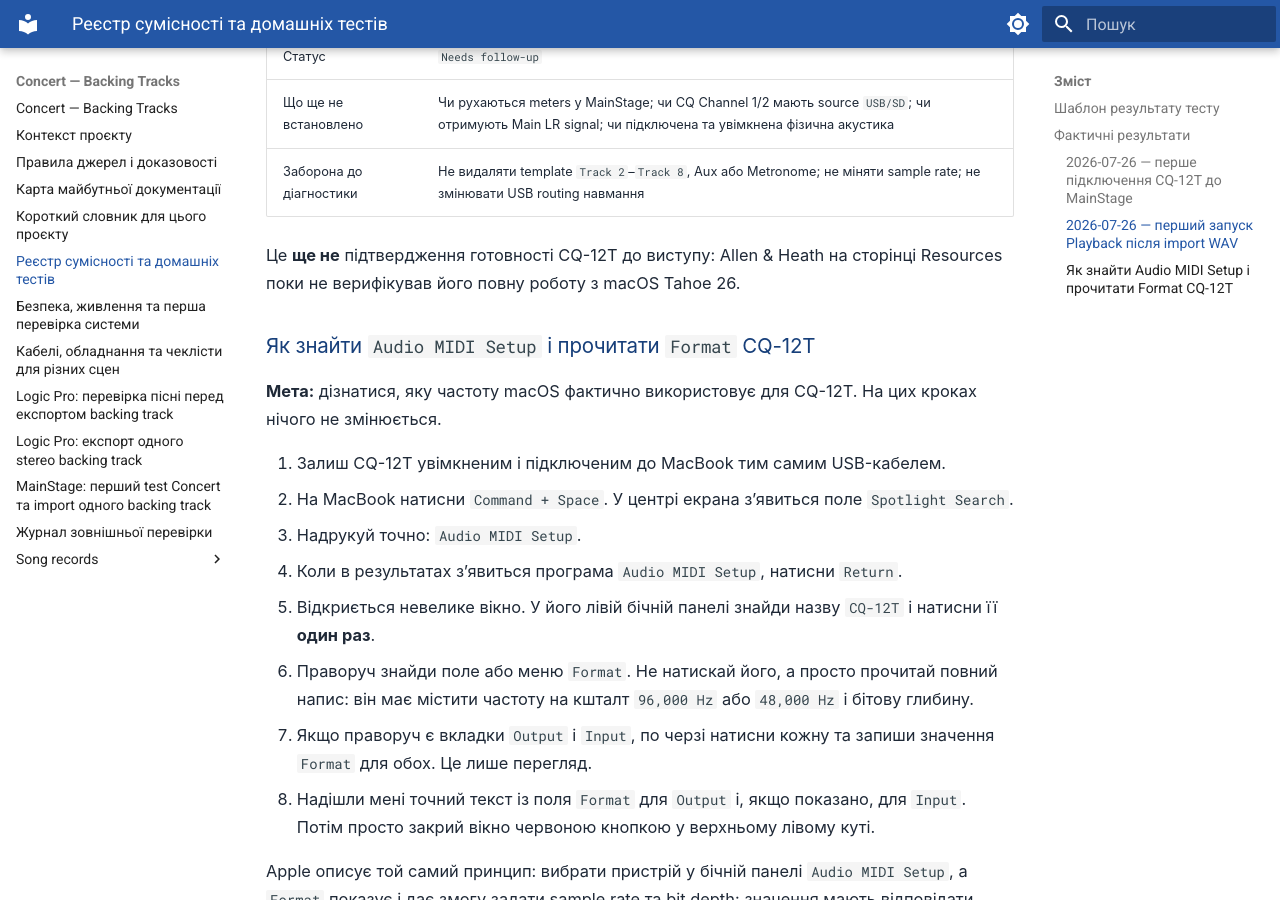
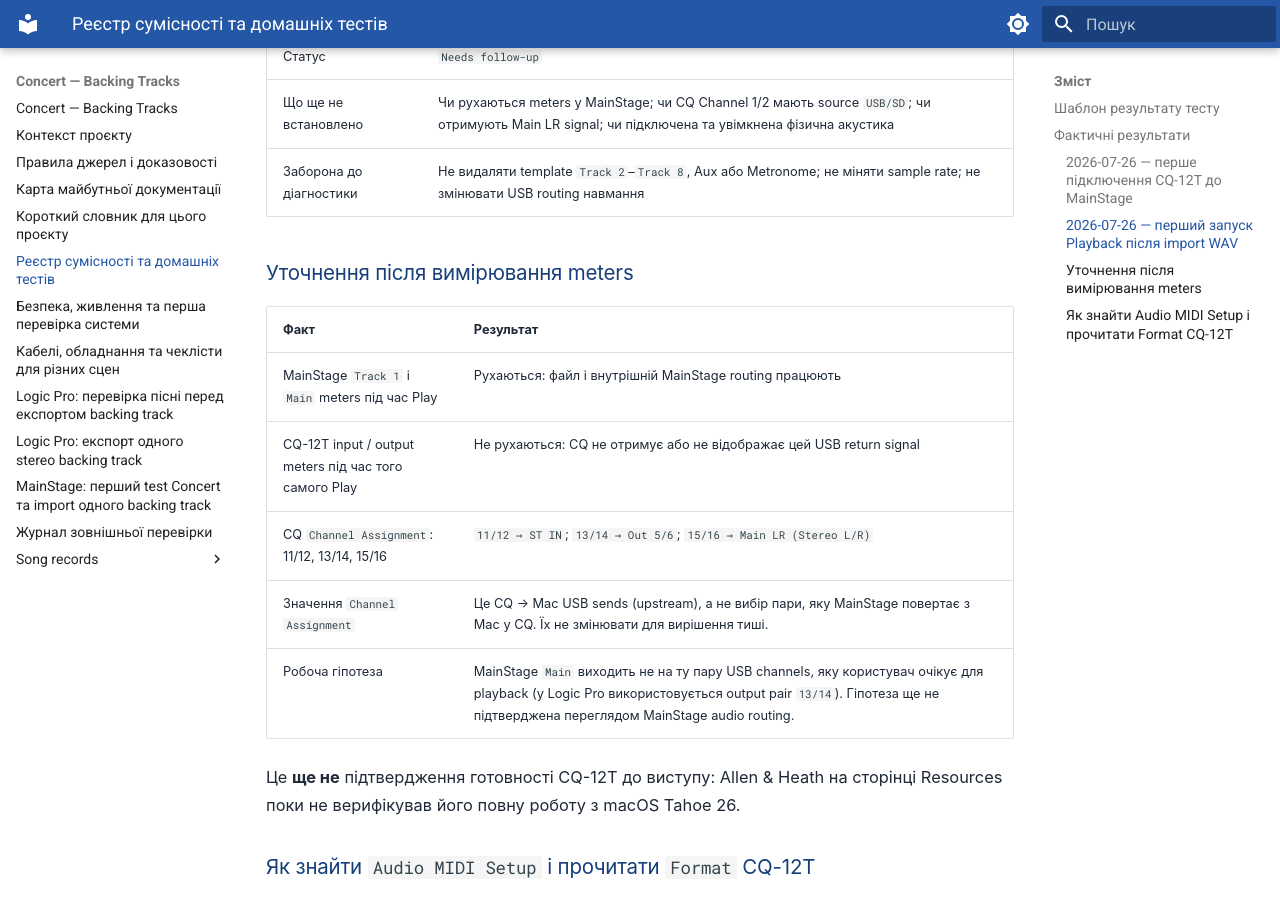
Before and after one commit to andmev/Concert, an MkDocs documentation site: the page built from docs/04-compatibility-register.md, in a window 1280 px wide and 900 px high, scrolled down 2671 px. Built offline with MkDocs 1.6.1 and Material for MkDocs 9.7.7, drawn with Linux system fonts in a browser that asks for light colours.

Commit message:
chore: updated text

```diff
--- a/docs/04-compatibility-register.md
+++ b/docs/04-compatibility-register.md
@@ -67,6 +67,16 @@ stateDiagram-v2
 | Що ще не встановлено | Чи рухаються meters у MainStage; чи CQ Channel 1/2 мають source `USB/SD`; чи отримують Main LR signal; чи підключена та увімкнена фізична акустика |
 | Заборона до діагностики | Не видаляти template `Track 2`–`Track 8`, Aux або Metronome; не міняти sample rate; не змінювати USB routing навмання |
 
+### Уточнення після вимірювання meters
+
+| Факт | Результат |
+| --- | --- |
+| MainStage `Track 1` і `Main` meters під час Play | Рухаються: файл і внутрішній MainStage routing працюють |
+| CQ-12T input / output meters під час того самого Play | Не рухаються: CQ не отримує або не відображає цей USB return signal |
+| CQ `Channel Assignment`: 11/12, 13/14, 15/16 | `11/12 → ST IN`; `13/14 → Out 5/6`; `15/16 → Main LR (Stereo L/R)` |
+| Значення `Channel Assignment` | Це CQ → Mac USB sends (upstream), а не вибір пари, яку MainStage повертає з Mac у CQ. Їх не змінювати для вирішення тиші. |
+| Робоча гіпотеза | MainStage `Main` виходить не на ту пару USB channels, яку користувач очікує для playback (у Logic Pro використовується output pair `13/14`). Гіпотеза ще не підтверджена переглядом MainStage audio routing. |
+
 Це **ще не** підтвердження готовності CQ-12T до виступу: Allen & Heath на сторінці Resources поки не верифікував його повну роботу з macOS Tahoe 26.
 
 ### Як знайти `Audio MIDI Setup` і прочитати `Format` CQ-12T
```
Also changed, not shown: docs/99-research-log.md (+5 -0 lines).
